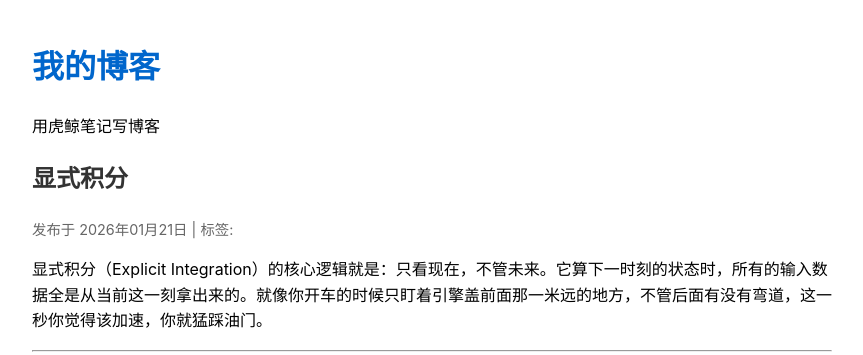
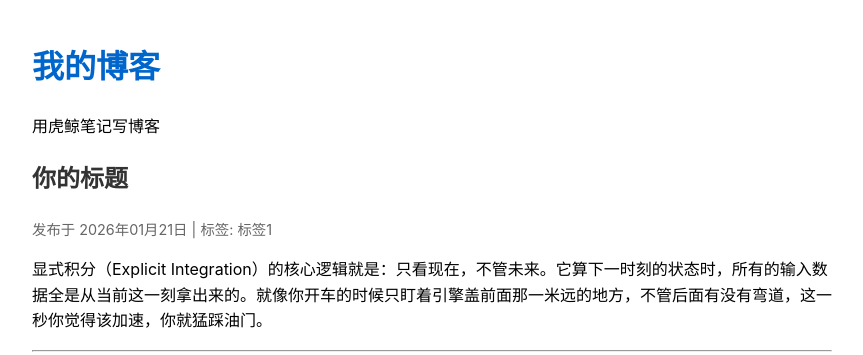
Before and after one commit to SaXz2/SaXz2.github.io, a Jekyll site: the page built from _posts/2026-01-21-test.md, in a window 1280 px wide. Shown: the top 355 px of the page, without its empty margins (208-1071 px from the left). Built offline with Jekyll 4.4.1, drawn with Linux system fonts in a browser that asks for light colours; our own code applies the rules of GitHub Pages for plain Markdown files.

Commit message:
Update 2026-01-21-test.md

```diff
--- a/_posts/2026-01-21-test.md
+++ b/_posts/2026-01-21-test.md
@@ -1,12 +1,15 @@
 ---
 permalink: /20260121001356/
-title: 显式积分
+title: 你的标题
 date: "2026-01-21 00:13:56"
 updated: "2026-01-21 00:13:56"
-
+tags:
+  - 标签1
 comments: true
 toc: true
 ---
+
+
 
 
 
```
